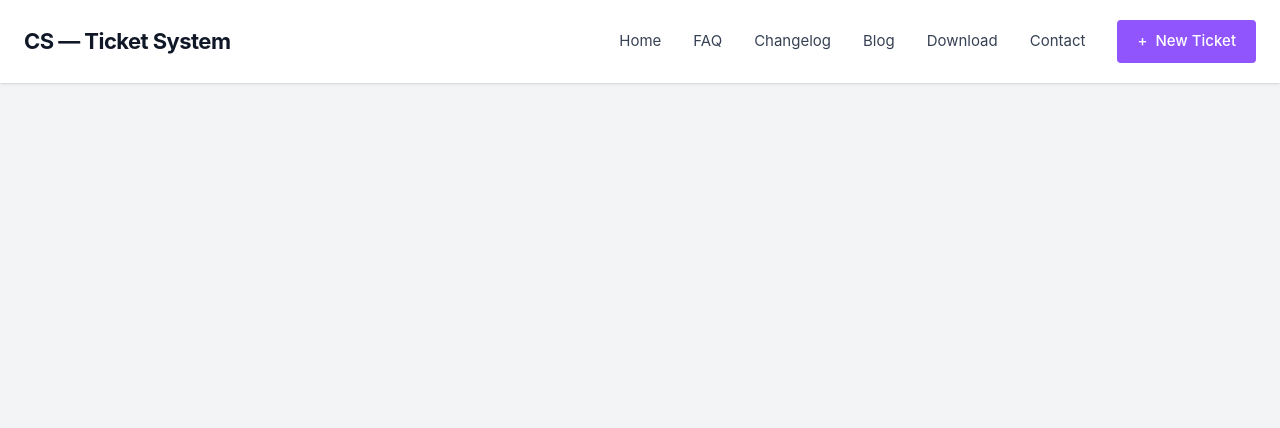
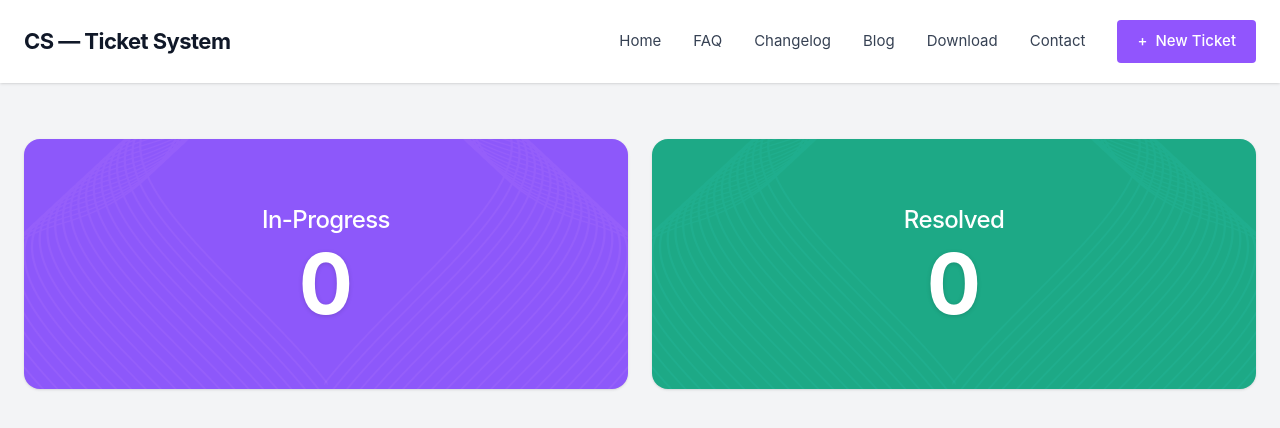
Before and after one commit to yeatasim-cse9/Mission-restart-Assignment-2, a React (Vite) app: page / in a window 1280 px wide. Shown: the top 428 px of the page. Built offline with nearby package versions, Linux system fonts and the light colour scheme.

Commit message:
feat: restore and style Banner component with Figma vectors

```diff
--- a/src/App.jsx
+++ b/src/App.jsx
@@ -1,14 +1,19 @@
 import React from 'react';
 import Navbar from './components/Navbar';
+import Banner from './components/Banner';
 
 function App() {
     return (
-        <div className="min-h-screen bg-[#F3F4F6] font-sans text-gray-800">
+        <div className="min-h-screen bg-[#F3F4F6] font-sans text-gray-800 flex flex-col">
             <header className="bg-white w-full shadow-sm relative z-50">
                 <div className="max-w-[1536px] mx-auto">
                     <Navbar />
                 </div>
             </header>
+
+            <main className="flex-grow max-w-[1536px] mx-auto w-full px-6 py-6">
+                <Banner inProgressCount={0} resolvedCount={0} />
+            </main>
         </div>
     );
 }
--- /dev/null
+++ b/src/components/Banner.jsx
@@ -0,0 +1,47 @@
+import React from 'react';
+
+const Banner = ({ inProgressCount = 0, resolvedCount = 0 }) => {
+    return (
+        <div className="grid grid-cols-1 md:grid-cols-2 gap-6 my-8">
+            {/* In-Progress Box (Purple) */}
+            <div className="bg-[#8D58FA] rounded-2xl p-12 text-white relative overflow-hidden flex flex-col items-center justify-center min-h-[250px] shadow-sm">
+                <img
+                    src="/vector1.png"
+                    alt=""
+                    className="absolute left-0 top-0 h-full w-auto object-left object-cover pointer-events-none opacity-60 mix-blend-overlay"
+                />
+                <img
+                    src="/vector1.png"
+                    alt=""
+                    className="absolute right-0 top-0 h-full w-auto object-right object-cover pointer-events-none opacity-60 mix-blend-overlay scale-x-[-1]"
+                />
+
+                <div className="relative z-10 text-center">
+                    <p className="text-[24px] tracking-tight font-medium opacity-100 mb-1">In-Progress</p>
+                    <p className="text-[84px] font-bold leading-none tabular-nums drop-shadow-sm">{inProgressCount}</p>
+                </div>
+            </div>
+
+            {/* Resolved Box (Green) */}
+            <div className="bg-[#1DA986] rounded-2xl p-12 text-white relative overflow-hidden flex flex-col items-center justify-center min-h-[250px] shadow-sm">
+                <img
+                    src="/vector1.png"
+                    alt=""
+                    className="absolute left-0 top-0 h-full w-auto object-left object-cover pointer-events-none opacity-50 mix-blend-overlay"
+                />
+                <img
+                    src="/vector1.png"
+                    alt=""
+                    className="absolute right-0 top-0 h-full w-auto object-right object-cover pointer-events-none opacity-50 mix-blend-overlay scale-x-[-1]"
+                />
+
+                <div className="relative z-10 text-center">
+                    <p className="text-[24px] tracking-tight font-medium opacity-100 mb-1">Resolved</p>
+                    <p className="text-[84px] font-bold leading-none tabular-nums drop-shadow-sm">{resolvedCount}</p>
+                </div>
+            </div>
+        </div>
+    );
+};
+
+export default Banner;
```
Also changed, not shown: 5 other files (tests, documents, lock files or other folders).
